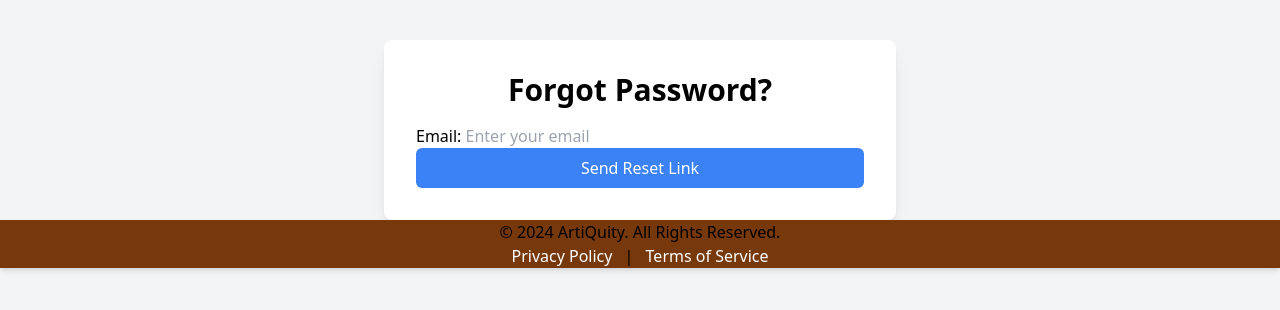
After one commit to tapasya0700/ArtiQuity, a Django app: page //forgot_password/ in a window 1280 px wide. The commit adds this page. Shown: the top 310 px of the page. Run offline with Django 5.2, Linux system fonts and the light colour scheme; some libraries are stand-ins or nearby versions.

Commit message:
Password features
forgot password features and some changes in database configuration. and basic of course enrollment

```diff
--- a/ArtiQuity/ArtiQuityapp/forms.py
+++ b/ArtiQuity/ArtiQuityapp/forms.py
@@ -58,3 +58,21 @@ class LessonCreationForm(forms.ModelForm):
     class Meta:
         model = Lesson
         fields = ['title', 'video_url', 'content']
+
+
+
+class ForgotPasswordForm(forms.Form):
+    email = forms.EmailField(widget=forms.EmailInput(attrs={'placeholder': 'Enter your email'}), required=True)
+
+class SetNewPasswordForm(forms.Form):
+    new_password = forms.CharField(widget=forms.PasswordInput(attrs={'placeholder': 'Enter new password'}), required=True)
+    confirm_password = forms.CharField(widget=forms.PasswordInput(attrs={'placeholder': 'Confirm new password'}), required=True)
+
+    def clean(self):
+        cleaned_data = super().clean()
+        new_password = cleaned_data.get("new_password")
+        confirm_password = cleaned_data.get("confirm_password")
+
+        if new_password and confirm_password and new_password != confirm_password:
+            raise forms.ValidationError("Passwords do not match.")
+        return cleaned_data
--- /dev/null
+++ b/ArtiQuity/ArtiQuityapp/templates/ArtiQuityapp/forgot_password.html
@@ -0,0 +1,30 @@
+{% load static %}
+<!DOCTYPE html>
+<html lang="en">
+<head>
+    <meta charset="UTF-8">
+    <meta name="viewport" content="width=device-width, initial-scale=1.0">
+    <title>Forgot Password</title>
+    <link href="https://cdn.jsdelivr.net/npm/tailwindcss@2.2.19/dist/tailwind.min.css" rel="stylesheet">
+    <script src="https://cdn.tailwindcss.com"></script>
+</head>
+<body class="bg-gray-100">
+    <div class="container mx-auto mt-10">
+        <div class="max-w-lg mx-auto bg-white p-8 rounded-lg shadow-lg">
+            <h2 class="text-3xl font-semibold mb-4 text-center">Forgot Password?</h2>
+            <form method="post">
+                {% csrf_token %}
+                {{ form.as_p }}
+                <button type="submit" class="bg-blue-500 text-white px-4 py-2 rounded-md hover:bg-blue-600 transition duration-300 w-full">Send Reset Link</button>
+            </form>
+        </div>
+    </div>
+        <footer class="bg-[#77390c] shadow-md">
+        <div class="container mx-auto text-center">
+            <p>&copy; 2024 ArtiQuity. All Rights Reserved.</p>
+            <a href="#" class="text-white hover:text-gray-300 mx-2">Privacy Policy</a> |
+            <a href="#" class="text-white hover:text-gray-300 mx-2">Terms of Service</a>
+        </div>
+    </footer>
+</body>
+</html>
--- a/ArtiQuity/ArtiQuityapp/templates/ArtiQuityapp/instructor_dashboard.html
+++ b/ArtiQuity/ArtiQuityapp/templates/ArtiQuityapp/instructor_dashboard.html
@@ -32,7 +32,7 @@
     </nav>
 
     <!-- Instructor Dashboard Content -->
-    <div class="container mx-auto px-4 py-8">
+    <div class="container mx-auto px-4 ">
         <!-- Header Section -->
         <header class="text-center mb-8">
             <h1 class="text-4xl font-bold text-[#2c3e50]">Welcome to the Instructor Dashboard, {{ request.user.username }}!</h1>
@@ -163,5 +163,6 @@
             <a href="#" class="text-white hover:text-gray-300 mx-2">Terms of Service</a>
         </div>
     </footer>
+
 </body>
 </html>
--- a/ArtiQuity/ArtiQuityapp/templates/ArtiQuityapp/instructor_signup.html
+++ b/ArtiQuity/ArtiQuityapp/templates/ArtiQuityapp/instructor_signup.html
@@ -40,6 +40,9 @@
     <div class="bg-white p-8 rounded-lg shadow-lg w-full lg:w-1/2">
         <h2 class="text-3xl font-bold mb-6 text-[#023047]">Sign Up and Start Teaching</h2>
         <form method="POST" enctype="multipart/form-data" class="space-y-4">
+            {% if form.email.errors %}
+            <div class="text-red-500 text-xs"> {{ form.email.errors }}</div>
+        {% endif %}
             {% csrf_token %}
             {{ form.as_p }}
             <button type="submit" class="w-full bg-gray-600 text-white py-2 rounded-md hover:bg-gray-700 transition duration-300">Sign Up</button>
--- a/ArtiQuity/ArtiQuityapp/templates/ArtiQuityapp/login.html
+++ b/ArtiQuity/ArtiQuityapp/templates/ArtiQuityapp/login.html
@@ -88,6 +88,11 @@
                     <a href="{% url 'user_signup' %}" class="text-[#40dae2] hover:text-[#17303a] transition duration-300">Sign Up</a>
                 </p>
             </div>
+            <div class="mt-4 text-center">
+                <p class="text-gray-600">Forgot Password
+                    <a href="{% url 'forgot_password' %}" class="text-[#40dae2] hover:text-[#17303a] transition duration-300">Click to Reset</a>
+                </p>
+            </div>
         </div>
     </div>
 
--- a/ArtiQuity/ArtiQuityapp/templates/ArtiQuityapp/signup.html
+++ b/ArtiQuity/ArtiQuityapp/templates/ArtiQuityapp/signup.html
@@ -68,6 +68,9 @@
         <div class="bg-white p-8 rounded-lg shadow-lg w-full lg:w-1/2">
             <h2 class="text-3xl font-bold mb-6 text-[#023047]">Sign Up and Start Learning</h2>
             <form method="POST" enctype="multipart/form-data" class="space-y-4">
+                {% if form.email.errors %}
+                    <div class="text-red-500 text-xs"> {{ form.email.errors }}</div>
+                {% endif %}
                 {% csrf_token %}
                 {{ form.as_p }}
                 <button type="submit" class="w-full bg-gray-600 text-white py-2 rounded-md hover:bg-gray-700 transition duration-300">Sign Up</button>
--- a/ArtiQuity/ArtiQuityapp/urls.py
+++ b/ArtiQuity/ArtiQuityapp/urls.py
@@ -24,6 +24,7 @@ urlpatterns = [
          path('admin/course/approve/<int:course_id>/', views.approve_course, name='approve_course'),
     path('admin/course/reject/<int:course_id>/', views.reject_course, name='reject_course'),
     path('course/<int:course_id>/', views.course_detail_view, name='course_detail'),
-
+    path('/reset_password/',views.reset_password, name='reset_password'),
+     path('/forgot_password/',views.forgot_password, name='forgot_password'),
 
 ]+ static(settings.MEDIA_URL, document_root=settings.MEDIA_ROOT)
--- a/ArtiQuity/ArtiQuityapp/views.py
+++ b/ArtiQuity/ArtiQuityapp/views.py
@@ -3,7 +3,7 @@ from django.http import HttpResponse
 from django.shortcuts import render, redirect
 from django.contrib.auth import login
 from .models import User,Course,Lesson
-from .forms import UserSignupForm,UserLoginForm,InstructorLoginForm,InstructorSignupForm,CourseCreationForm,LessonCreationForm,AdminLoginForm
+from .forms import UserSignupForm,UserLoginForm,InstructorLoginForm,InstructorSignupForm,CourseCreationForm,LessonCreationForm,AdminLoginForm,ForgotPasswordForm,SetNewPasswordForm
 from django.contrib.auth import authenticate, login, logout
 from django.contrib import messages
 from django.utils import timezone
@@ -13,6 +13,9 @@ from django.contrib.auth import update_session_auth_hash
 from django.contrib.auth import logout
 import os
 from .models import User
+from django.utils.crypto import get_random_string
+from django.core.mail import send_mail
+from django.urls import reverse
 
 # Create your views here.
 def home(request):
@@ -423,3 +426,69 @@ def course_detail_view(request, course_id):
         'role':role
     }
     return render(request, 'ArtiQuityapp/course_detail.html', context)
+
+def forgot_password(request):
+    if request.method == 'POST':
+        form = ForgotPasswordForm(request.POST, request.FILES)
+        if form.is_valid():
+
+            email=request.POST['email']
+
+            print(email)
+
+            try:
+                user_obj = User.objects.get(email=email)
+                print(user_obj.last_name)
+                token = generate_token()
+                user_obj.reset_password_token = token  # Save the token in the user table
+                user_obj.save()
+                if user_obj is not None:
+                 # Save the token in the user table
+                    reset_link = request.build_absolute_uri(reverse('reset_password') + f"?token={token}")
+                    send_mail(
+                        'Reset Your Password',
+                        f'Click the link to reset your password: {reset_link}',
+                        'tapasyasangrai700@gmail.com',  # Change to your email
+                        [email],
+                        fail_silently=False,
+                        )
+                    messages.success(request, 'A password reset link has been sent to your email.')
+                    return redirect('forgot_password')
+            except User.DoesNotExist:
+                messages.error(request, 'No account found with this email address.')
+                return redirect('forgot_password')
+
+    else:
+        form = ForgotPasswordForm()
+
+    return render(request, 'ArtiQuityapp/forgot_password.html', {'form': form})
+
+def generate_token():
+    return get_random_string(64)
+
+def reset_password(request):
+    token = request.GET.get('token')
+
+    if not token:
+        messages.error(request, 'Invalid or expired token.')
+        return redirect('forgot_password')
+
+    try:
+        user = User.objects.get(reset_password_token=token)
+    except User.DoesNotExist:
+        messages.error(request, 'Invalid or expired token.')
+        return redirect('forgot_password')
+
+    if request.method == 'POST':
+        form = SetNewPasswordForm(request.POST)
+        if form.is_valid():
+            new_password = form.cleaned_data['new_password']
+            user.password_hash=(new_password)  # Update the user's password
+            user.reset_password_token = None  # Clear the token after reset
+            user.save()
+            messages.success(request, 'Your password has been reset successfully.')
+            return redirect('user_login')
+    else:
+        form = SetNewPasswordForm()
+
+    return render(request, 'ArtiQuityapp/reset_password.html', {'form': form})
```
Also changed, not shown: ArtiQuity/ArtiQuity/settings.py (+12 -0 lines), ArtiQuity/ArtiQuityapp/models.py (+7 -6 lines), ArtiQuity/ArtiQuityapp/templates/ArtiQuityapp/course_detail.html (+11 -0 lines), ArtiQuity/ArtiQuityapp/templates/ArtiQuityapp/reset_password.html (added, +30 -0 lines), ArtiQuity/ArtiQuityapp/validations.py (added, +74 -0 lines), ArtiQuity/ArtiQuityapp/migrations/0008_user_reset_password_token.py (added), ArtiQuity/ArtiQuityapp/migrations/0009_alter_course_price_alter_user_email_and_more.py (added).
